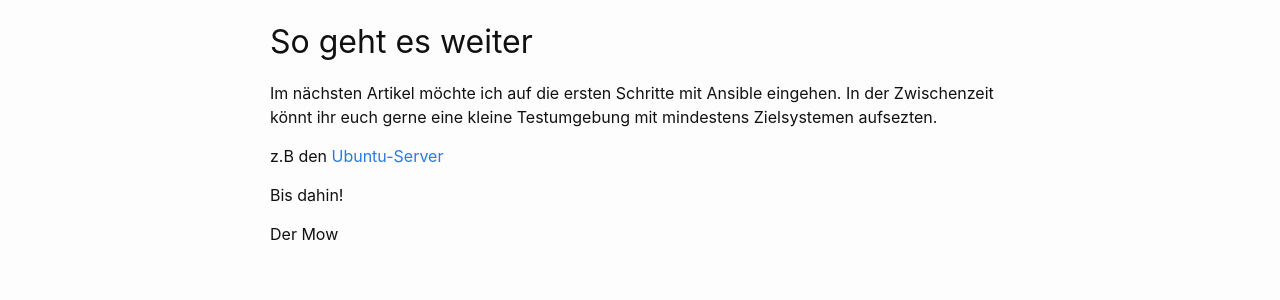
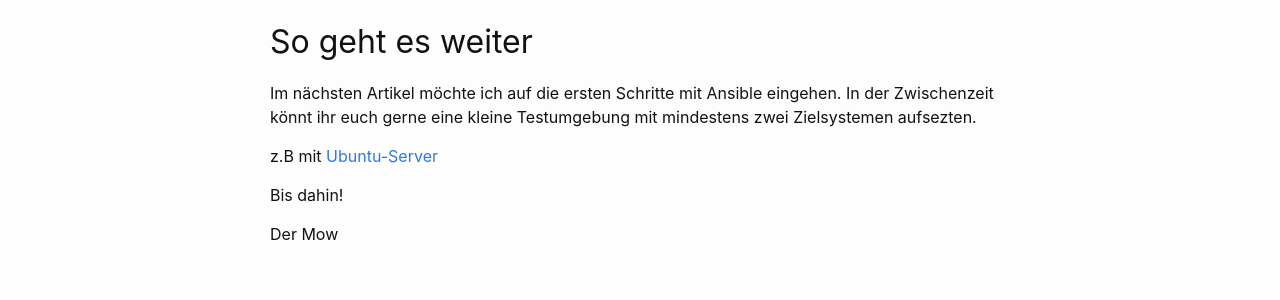
Before and after one commit to dermow/der-mow.de, a Jekyll site: the page built from _posts/2021-02-13-ansible-guide-2.markdown, in a window 1280 px wide. Shown: the part 1804-2104 px from the top of the page. Built offline with Jekyll 4.4.1, drawn with Linux system fonts in a browser that asks for light colours; comment, search, counter and statistics services are not loaded.

Commit message:
Update 2021-02-13-ansible-guide-2.markdown

```diff
--- a/_posts/2021-02-13-ansible-guide-2.markdown
+++ b/_posts/2021-02-13-ansible-guide-2.markdown
@@ -64,9 +64,9 @@ Sobald das geschehen ist, könnt ihr einfach der Anleitung für Ubuntu (oder der
 
 ## So geht es weiter
 
-Im nächsten Artikel möchte ich auf die ersten Schritte mit Ansible eingehen. In der Zwischenzeit könnt ihr euch gerne eine kleine Testumgebung mit mindestens Zielsystemen aufsezten.
+Im nächsten Artikel möchte ich auf die ersten Schritte mit Ansible eingehen. In der Zwischenzeit könnt ihr euch gerne eine kleine Testumgebung mit mindestens zwei Zielsystemen aufsezten.
 
-z.B den [Ubuntu-Server](https://ubuntu.com/download/server)
+z.B mit [Ubuntu-Server](https://ubuntu.com/download/server)
 
 
 Bis dahin!
```
